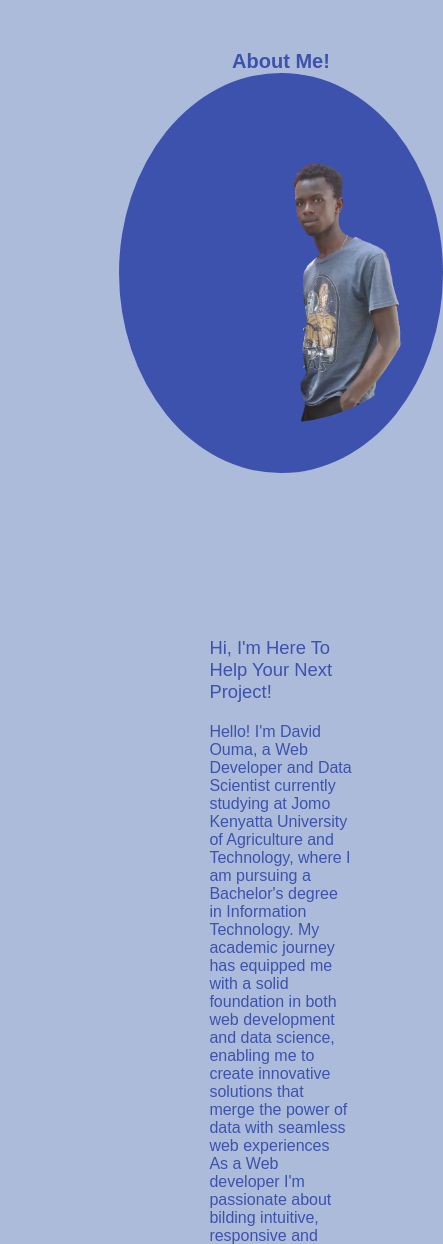
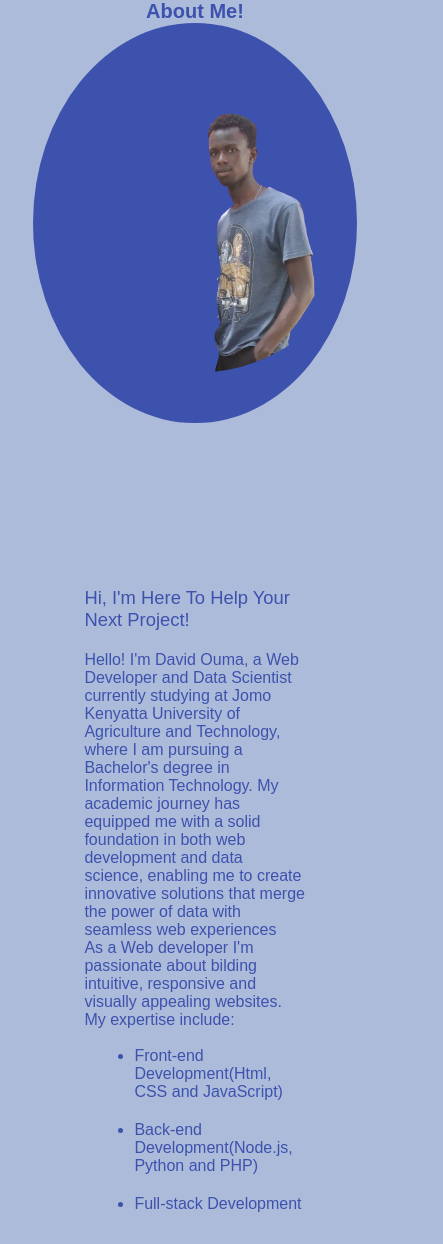
Before and after one commit to oumadavid/myPortfolioWebsite, a plain HTML site: page content.html in a window 390 px wide. Shown: the top 1244 px of the page, 443 px wide, since content can reach past the window. Drawn offline with Linux system fonts and the light colour scheme.

Commit message:
Updated the content.html file

```diff
--- a/content.html
+++ b/content.html
@@ -79,7 +79,17 @@
         margin-left: 50px;
         padding-bottom: 20px;
     }
-
+    @media (max-width: 768px){
+        .full-content{
+            width: 100%;
+            margin: 0;
+        }
+        .full-content .content-info{
+            width: 100%;
+            margin-left: 0;
+            margin-right: 0;
+        }
+    }
 
 </style>
 <body>
```
